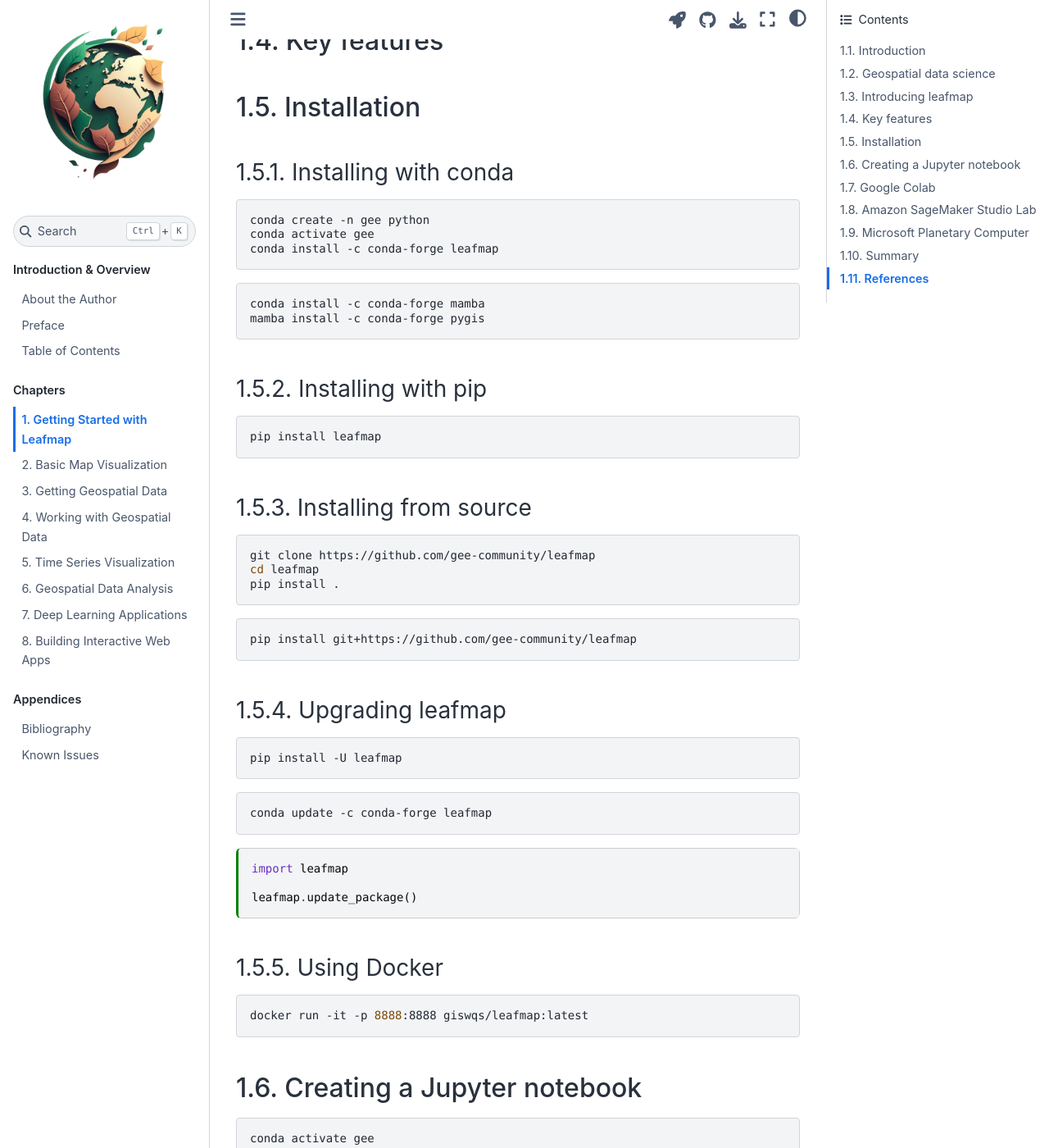
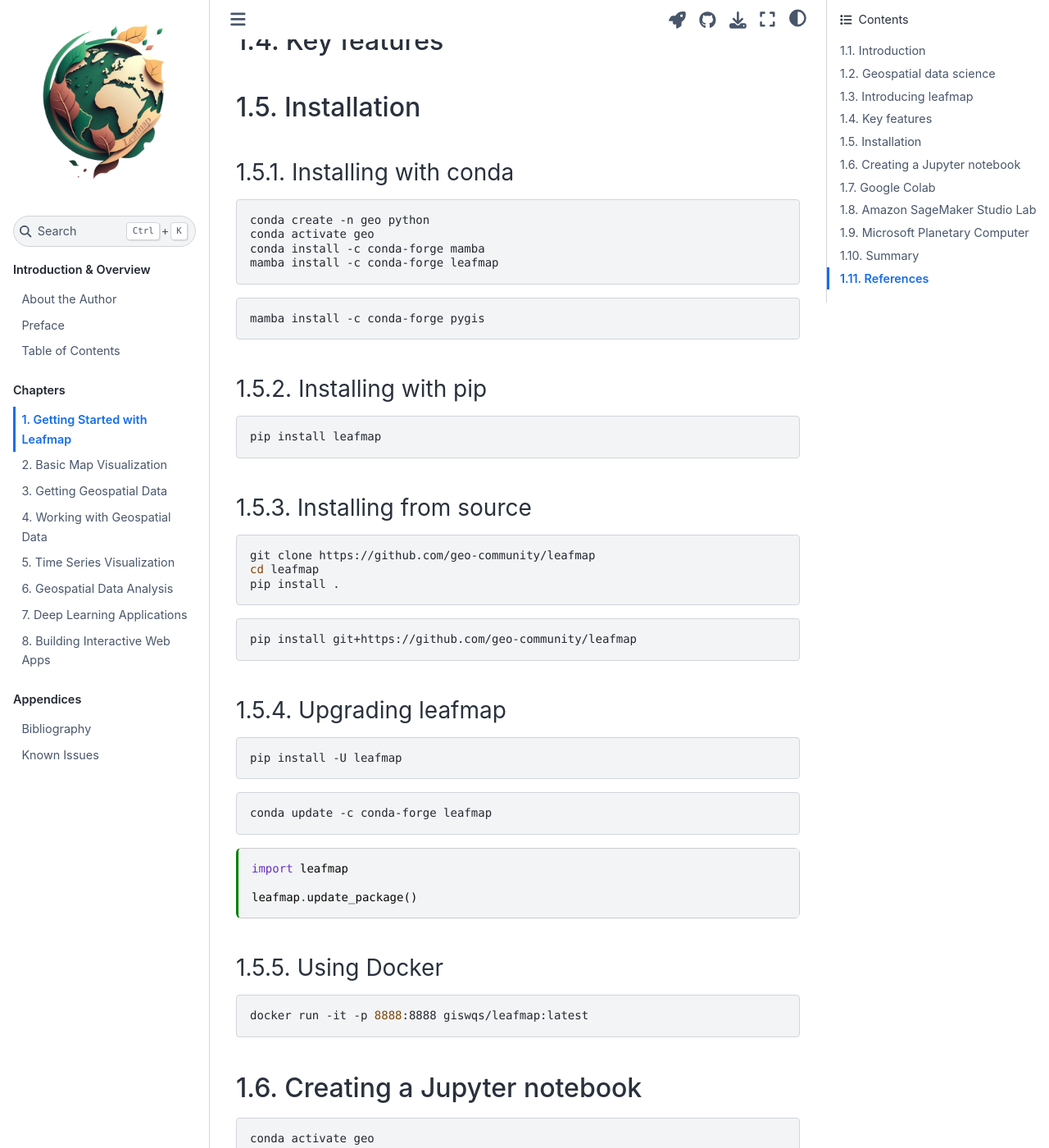
Before and after one commit to giswqs/leafmap-book, a Jupyter Book: the page built from chapters/1_get_started.md, in a window 1280 px wide and 1400 px high, scrolled down 372 px. Shown: the whole window at 82% size. Built offline with Jupyter Book 1.0.4 settings and Sphinx 7.4.7 and the Sphinx Book theme 1.1.4, drawn with Linux system fonts in a browser that asks for light colours.

Commit message:
Updated book

````diff
--- a/chapters/1_get_started.md
+++ b/chapters/1_get_started.md
@@ -26,13 +26,13 @@
 ### Installing with conda
 
 ```bash
-conda create -n gee python
-conda activate gee
-conda install -c conda-forge leafmap
+conda create -n geo python
+conda activate geo
+conda install -c conda-forge mamba
+mamba install -c conda-forge leafmap
 ```
 
 ```bash
-conda install -c conda-forge mamba
 mamba install -c conda-forge pygis
 ```
 
@@ -45,13 +45,13 @@
 ### Installing from source
 
 ```bash
-git clone https://github.com/gee-community/leafmap
+git clone https://github.com/geo-community/leafmap
 cd leafmap
 pip install .
 ```
 
 ```bash
-pip install git+https://github.com/gee-community/leafmap
+pip install git+https://github.com/geo-community/leafmap
 ```
 
 ### Upgrading leafmap
@@ -79,7 +79,7 @@
 ## Creating a Jupyter notebook
 
 ```bash
-conda activate gee
+conda activate geo
 ```
 
 ```bash
````
Also changed, not shown: 1 other file.
